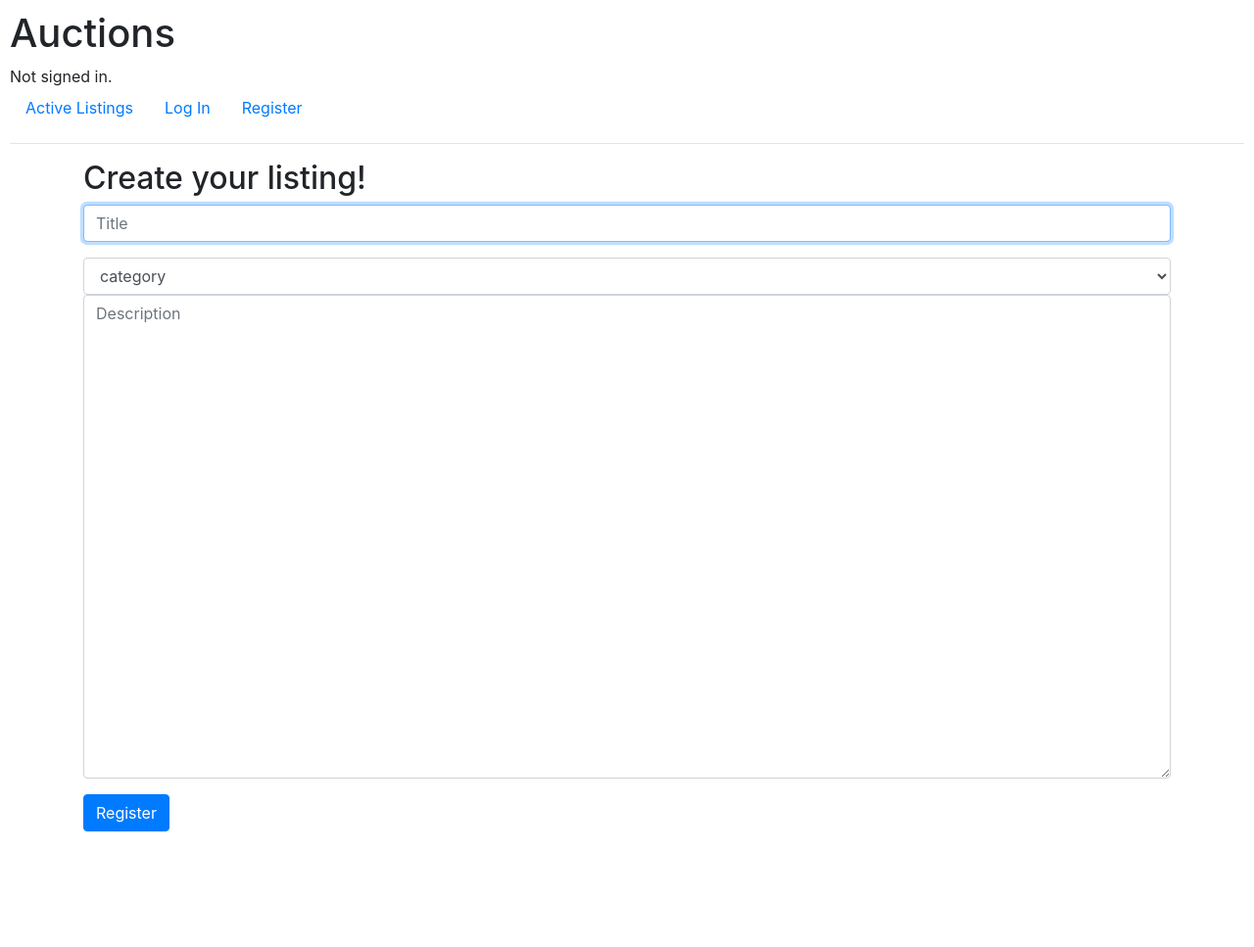
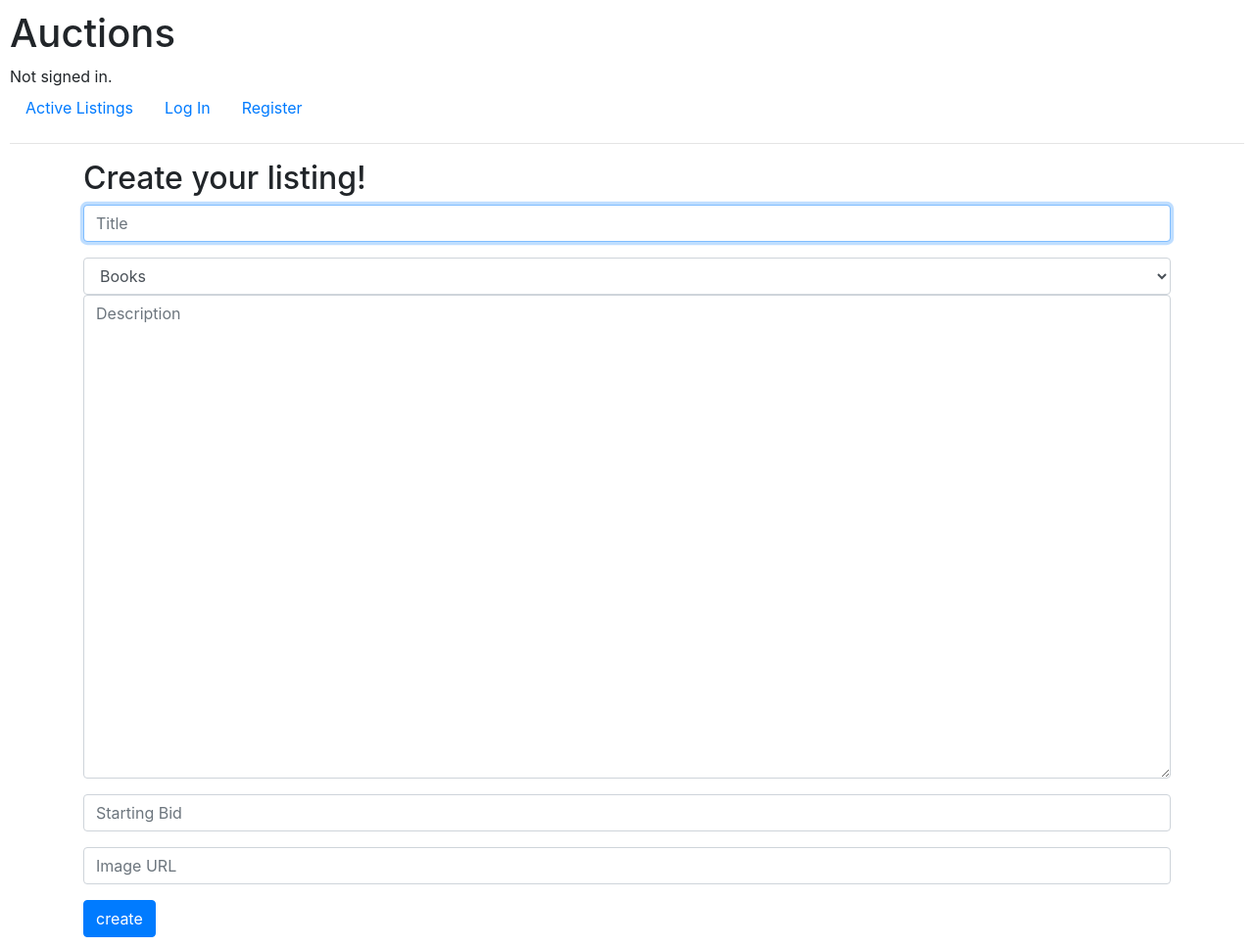
Before and after one commit to mohamedadnane8/Comerce-cs50, a Django app: page /listing in a window 1280 px wide. Shown: the whole page at 98% size. Before the commit the page ends 849 px from the top, so only its background shows below. Run offline with Django 3.2, Linux system fonts and the light colour scheme; data comes from the database, SQL or seed files in the repository; some libraries are stand-ins or nearby versions.

Commit message:
fixed the models and create view and html file

```diff
--- a/auctions/admin.py
+++ b/auctions/admin.py
@@ -5,3 +5,4 @@ from .models import *
 admin.site.register(User)
 admin.site.register(Bid)
 admin.site.register(AuctionListing)
+admin.site.register(Category)
--- a/auctions/models.py
+++ b/auctions/models.py
@@ -4,35 +4,55 @@ from django.db import models
 
 class User(AbstractUser):
     # it inherits from the the AbstractUser (so it already have the username password and email!)
-    pass
+    # watchlist = models.ForeignKey("AuctionListing",on_delete= models.CASCADE)
+
+    def __str__(self):
+        return self.username
 
 
 class Bid(models.Model):
-    price = models.FloatField()
-    user = models.ForeignKey(User, on_delete=models.CASCADE, default=None)
+    price = models.FloatField(default=0)
+    user = models.ForeignKey(User, on_delete=models.CASCADE)
     date = models.DateTimeField(auto_now_add=True)
+    auction_listing = models.ForeignKey("AuctionListing", on_delete=models.CASCADE)
+
     # TO DO: Have to fix the default
     # I have to fix this default
-    auction_listing = models.ForeignKey(
-        "AuctionListing", on_delete=models.CASCADE, default="Bid(price=0)"
-    )
+
+    def __str__(self):
+        return self.price
 
 
 class AuctionListing(models.Model):
-    image = models.ImageField()
+    title = models.CharField(max_length=60)
+    category = models.ForeignKey(
+        "Category",
+        on_delete=models.CASCADE,
+        default=None,
+        related_name="auctionlisting",
+    )
+    image = models.URLField()
     details = models.TextField(max_length=400)
     # user = models.OneToOneField(User, on_delete=models.CASCADE)
-    title = models.CharField(max_length=60)
     date = models.DateTimeField(auto_now_add=True)
+
+    # TODO: I shoud set this to default
+
+    def __str__(self):
+        return self.title
 
 
 class Comment(models.Model):
     comment = models.CharField(max_length=200)
-    user = models.OneToOneField(User, on_delete=models.DO_NOTHING)
-    auction_listing = models.ForeignKey("AuctionListing", on_delete=models.CASCADE)
+    user = models.OneToOneField(User, on_delete=models.CASCADE)
+    auction_listing = models.ForeignKey(
+        "AuctionListing", on_delete=models.CASCADE, default=None
+    )
     date = models.DateTimeField(auto_now_add=True)
 
 
 class Category(models.Model):
     name = models.CharField(max_length=50)
-    auction_listing = models.ManyToManyField(AuctionListing)
+    # TODO have to think about related name
+    def __str__(self):
+        return self.name
--- a/auctions/templates/auctions/createListing.html
+++ b/auctions/templates/auctions/createListing.html
@@ -4,23 +4,26 @@
   <div class="container">
     <h2>Create your listing!</h2>
 
-      <form action="{% url 'register' %}" method="post">
+    <form action="{% url 'createListing' %}" method="post">
         {% csrf_token %}
         <div class="form-group">
             <input class="form-control" autofocus type="text" name="title" placeholder="Title">
         </div>
-          <select class="form-control">
-            <!-- {%for category in categories%}
-              <option>{{ category }}</option>
-            {%endfor%} -->
-              <option>category</option>
+        <select class="form-control" name = "category">
+          {%for category in categories%}
+            <option value="{{ category.id }}" >{{ category }}</option>
+          {%endfor%}
         </select>
         <div class="form-group">
-            <textarea class="form-control" name="title" id="exampleFormControlTextarea1" rows="20" placeholder="Description"></textarea>
+          <textarea class="form-control" name="description" id="exampleFormControlTextarea1" rows="20" placeholder="Description"></textarea>
         </div>
-
-
-          <input class="btn btn-primary" type="submit" value="Register">
+        <div class="form-group">
+            <input class="form-control" autofocus type="number" name="start_bid" placeholder="Starting Bid">
+        </div>
+        <div class="form-group">
+            <input class="form-control" autofocus type="url" name="image_URL" placeholder="Image URL">
+        </div>
+        <input class="btn btn-primary" type="submit" value="create">
     </form>
   </div>
 
--- a/auctions/views.py
+++ b/auctions/views.py
@@ -4,7 +4,7 @@ from django.http import HttpResponse, HttpResponseRedirect
 from django.shortcuts import render
 from django.urls import reverse
 
-from .models import User
+from .models import *
 
 
 def index(request):
@@ -69,6 +69,28 @@ def register(request):
 
 def create_listing(request):
     if request.method == "POST":
-        pass
+        title = request.POST["title"]
+        description = request.POST.get("description", False)
+        start_bid = request.POST["start_bid"]
+        # here I shoudl get the ipk
+        category = request.POST.get("category", False)
+        print(f"\n\n\n{category}\n\n\n")
+        try:
+            category = Category.objects.get(pk=int(category))
+        except:
+            pass
+        image = request.POST["image_URL"]
+        # initial_bid = Bid.objects.create(start_bid)
+
+        listing = AuctionListing.objects.create(
+            title=title, category=category, image=image, description=description
+        )
+        listing.save()
+        category.add(flight)
+
+        return HttpResponseRedirect(reverse("index"))
     else:
-        return render(request, "auctions/createListing.html")
+        categories = Category.objects.all()
+        return render(
+            request, "auctions/createListing.html", {"categories": categories}
+        )
```
Also changed, not shown: auctions/migrations/0001_initial.py, auctions/migrations/0002_auctionlisting_bid_comment.py (deleted), db.sqlite3. Lines whose indentation alone changed are shown as unchanged.
